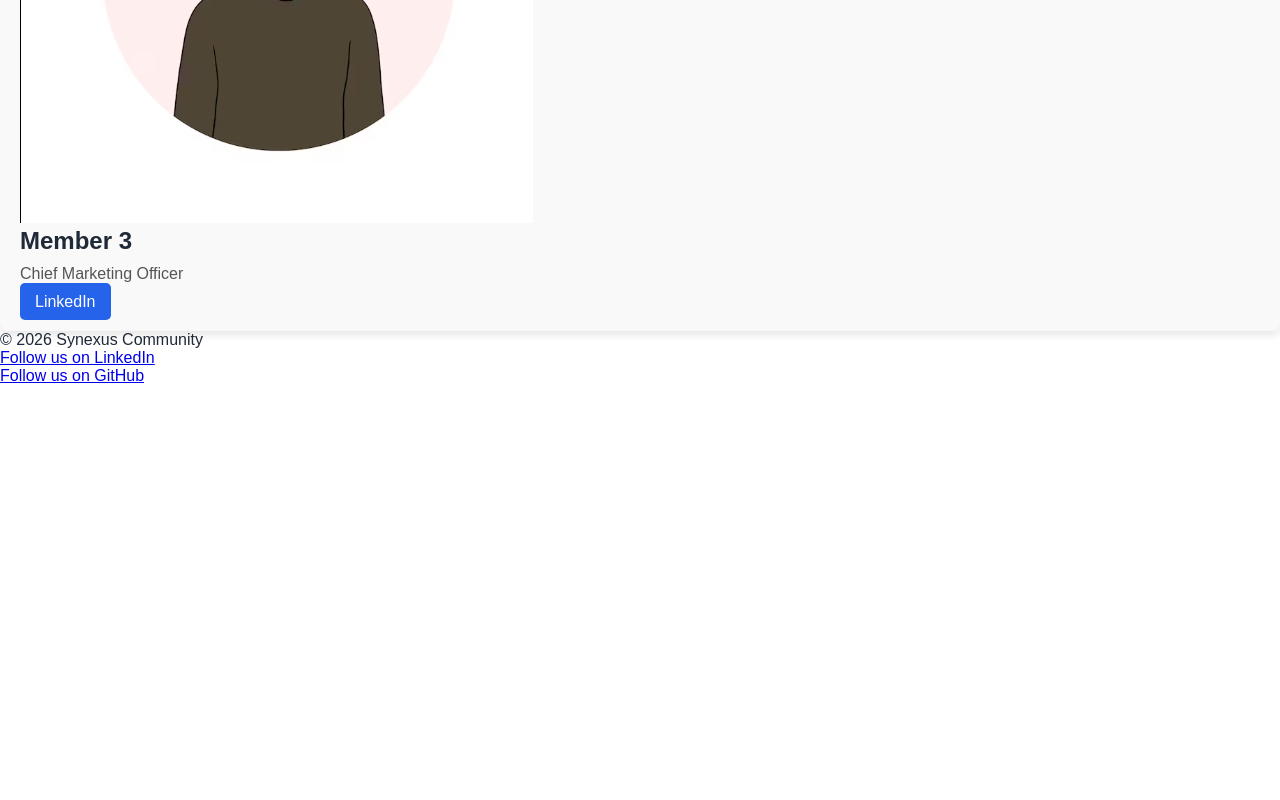
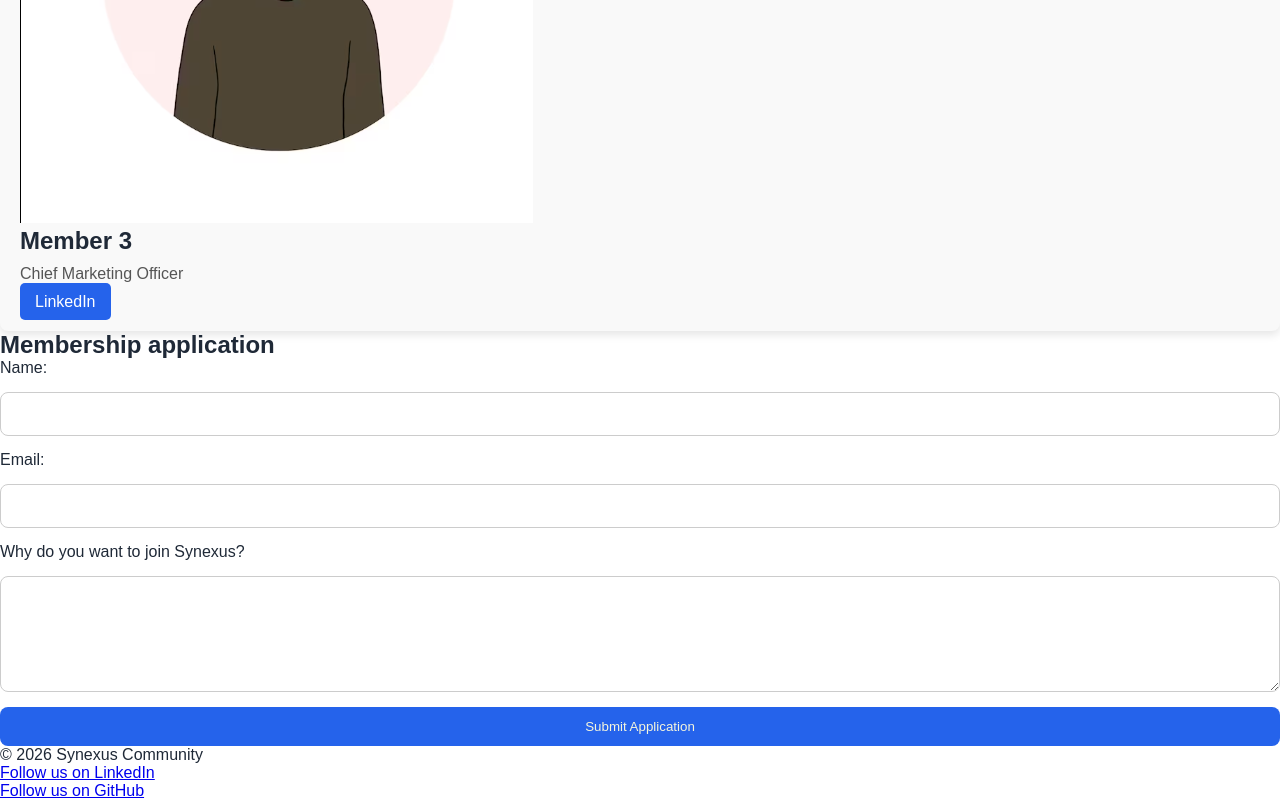
Before and after one commit to msmustafa0821/Synexus-50-day-Challenege, a plain HTML site: page index.html in a window 1280 px wide. Shown: the part 2496-3296 px from the top of the page. Before the commit the page ends 2881 px from the top, so only its background shows below. Drawn offline with Linux system fonts and the light colour scheme.

Commit message:
Add files via upload

```diff
--- a/index.html
+++ b/index.html
@@ -68,6 +68,18 @@
                         </div>
                     </div>
                 </section>
+                    <section class="membership-form" >
+                    <h2> Membership application </h2>
+                    <form>
+                        <label for="full-name">Name:</label>
+                        <input type="text" id="full-name" name="full-name" required>
+                        <label for="email">Email:</label>
+                        <input type="email" id="email" name="email" required>
+                        <label for="why-join">Why do you want to join Synexus?</label>
+                        <textarea id="why-join" name="why-join" rows="5" required></textarea>
+                        <button type="submit">Submit Application</button>
+                    </form>
+                </section>
                 <footer>
                     <p>© 2026 Synexus Community</p>
                     <p> <a href="https://www.linkedin.com/company/synexus-core/posts/?feedView=all">Follow us on LinkedIn</a> </p>
--- a/style.css
+++ b/style.css
@@ -98,3 +98,36 @@ nav a:hover {
         align-items: center;
     }
 }
+.membership-form form{
+    display: flex;
+    flex-direction: column;
+    gap: 15px;
+}
+.membership-form input,
+.membership-form textarea{
+    background: none;
+    padding:12px 15px;
+    border:1px solid #ccc;
+    border-radius:8px;
+    font-size:1rem;
+}
+.membership-form input:focus,
+.membership-form textarea:focus {
+    outline:none;
+    border-color: var(--primary-color);
+}
+.membership-form button{
+    background-color: var(--primary-color);
+    color:beige;
+    padding: 12px 15px;
+    border:none;
+    border-radius: 8px;
+    cursor:pointer;
+}
+.membership-form button:hover{
+    background-color: #1E40AF;
+}
+.membership-form button:disabled{
+    background-color:gray ;
+    cursor: not-allowed;
+}
```
